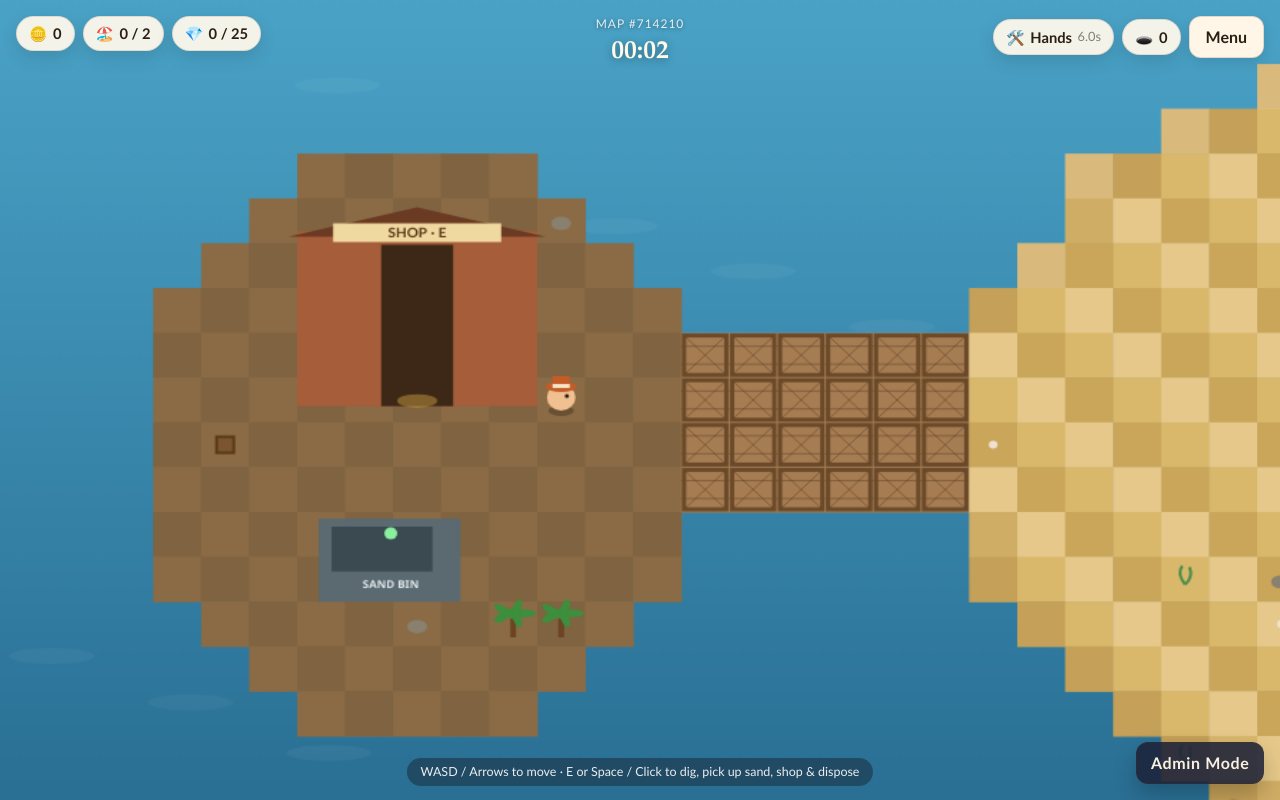
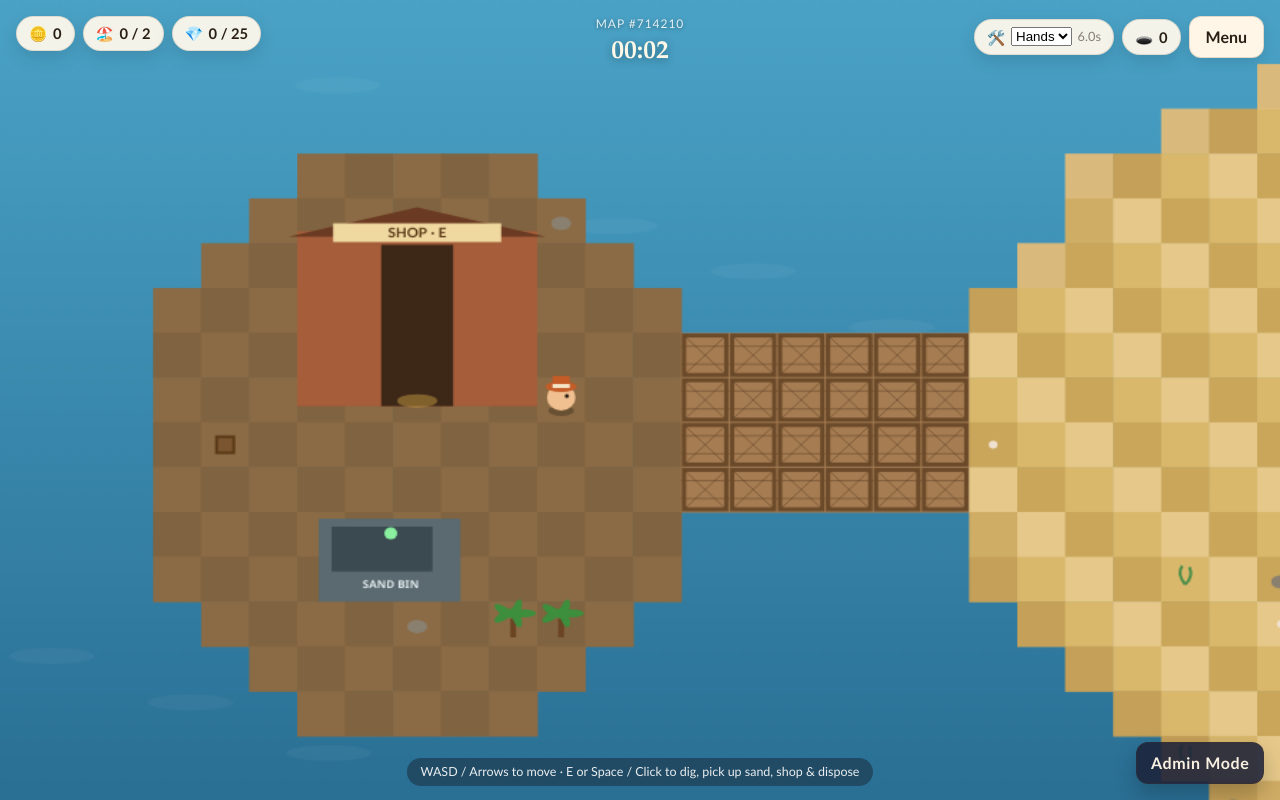
Before and after one commit to vinchenzo8361/Treasure-Finder, a React (Vite) app: page / in a window 1280 px wide. Both pictures are taken after a click on the button "Start Digging". Built offline with nearby package versions, Linux system fonts and the light colour scheme.

Commit message:
Improved shop

```diff
--- a/src/App.jsx
+++ b/src/App.jsx
@@ -124,6 +124,14 @@ export default function App() {
     }))
   }, [])
 
+  const setSelectedEquipment = useCallback((selectedEquipmentLevel) => {
+    setState((s) => {
+      const progress = { ...s.progress, selectedEquipmentLevel }
+      saveProgress(progress)
+      return { ...s, progress }
+    })
+  }, [])
+
   if (state.screen === 'menu') {
     return (
       <MainMenu
@@ -192,6 +200,7 @@ export default function App() {
       <GameCanvas state={state} setState={setState} />
       <HUD
         state={state}
+        onEquipmentChange={setSelectedEquipment}
         onMenu={() =>
           setState((s) => ({
             ...s,
--- a/src/components/HUD.jsx
+++ b/src/components/HUD.jsx
@@ -1,11 +1,13 @@
 import { useEffect, useRef } from 'react'
-import { getEquipment, formatTime } from '../game/engine.js'
+import { EQUIPMENT, getEquipment, formatTime } from '../game/engine.js'
 import { COLLECTIBLE_COUNT } from '../data/collectibles.js'
 import { drawRunMap } from '../game/renderer.js'
 
-export default function HUD({ state, onMenu, onAdminToggle, onDebugStatsToggle, onEndRun, onAddMoney }) {
+export default function HUD({ state, onMenu, onAdminToggle, onDebugStatsToggle, onEndRun, onAddMoney, onEquipmentChange }) {
   const { progress, map, player, timerMs, digging } = state
-  const eq = getEquipment(progress.equipmentLevel)
+  const selectedLevel = progress.selectedEquipmentLevel ?? progress.equipmentLevel ?? 1
+  const eq = getEquipment(selectedLevel)
+  const purchasedLevels = EQUIPMENT.slice(0, Math.max(1, progress.equipmentLevel || 1))
 
   return (
     <div className="hud">
@@ -39,9 +41,20 @@ export default function HUD({ state, onMenu, onAdminToggle, onDebugStatsToggle,
       </div>
 
       <div className="hud-right">
-        <div className="hud-chip">
+        <div className="hud-chip tool-selector-chip">
           <span className="hud-ico">🛠️</span>
-          <strong>{eq.name}</strong>
+          <select
+            className="tool-selector"
+            value={selectedLevel}
+            onChange={(event) => onEquipmentChange(Number(event.target.value))}
+            aria-label="Choose dig tool"
+          >
+            {purchasedLevels.map((tool) => (
+              <option key={tool.id} value={tool.id}>
+                {tool.name}
+              </option>
+            ))}
+          </select>
           <span className="hud-sub">{eq.digTime.toFixed(1)}s</span>
         </div>
         <div className="hud-chip" title="Digs this map">
--- a/src/components/ShopModal.jsx
+++ b/src/components/ShopModal.jsx
@@ -2,7 +2,7 @@ import { EQUIPMENT, getEquipment, sandCapacityCost } from '../game/engine.js'
 
 export default function ShopModal({ state, onBuyEquipment, onBuyCapacity, onBuyHint, onBuyBigMapDigger, onClose }) {
   const { progress } = state
-  const current = getEquipment(progress.equipmentLevel)
+  const current = getEquipment(progress.selectedEquipmentLevel ?? progress.equipmentLevel)
   const nextEq = progress.equipmentLevel < EQUIPMENT.length ? EQUIPMENT[progress.equipmentLevel] : null
   const capCost = sandCapacityCost(progress.sandCapacity)
   const hintCosts = [25, 30, 50]
--- a/src/game/engine.js
+++ b/src/game/engine.js
@@ -88,6 +88,7 @@ export function startNewMap(state, mode = 'normal') {
   const progress = cloneProgress(state.progress)
   progress.money = 0
   progress.equipmentLevel = 1
+  progress.selectedEquipmentLevel = 1
   progress.bigMapDiggerOwned = false
   saveProgress(progress)
 
@@ -368,7 +369,8 @@ function nearestDiggable(map, player, state) {
 }
 
 function startDig(state, gx, gy) {
-  const eq = getEquipment(state.progress.equipmentLevel)
+  const selectedLevel = state.progress.selectedEquipmentLevel ?? state.progress.equipmentLevel ?? 1
+  const eq = getEquipment(selectedLevel)
   const adminBlock = state.adminMode && state.adminBlock?.active && state.adminBlock.x === gx && state.adminBlock.y === gy
   const useBigMapDigger = state.map?.bigMap && state.progress.bigMapDiggerOwned
 
@@ -766,6 +768,7 @@ export function buyEquipment(state) {
   }
   progress.money -= next.cost
   progress.equipmentLevel = next.id
+  progress.selectedEquipmentLevel = next.id
   progress.totalMoneySpent = (progress.totalMoneySpent || 0) + next.cost
   const runStats = {
     ...state.runStats,
--- a/src/game/storage.js
+++ b/src/game/storage.js
@@ -4,6 +4,7 @@ export function defaultProgress() {
   return {
     money: STARTING_MONEY,
     equipmentLevel: STARTING_EQUIPMENT,
+    selectedEquipmentLevel: STARTING_EQUIPMENT,
     sandCapacity: STARTING_SAND_CAPACITY,
     bigMapDiggerOwned: false,
     collectedIds: [],
```
